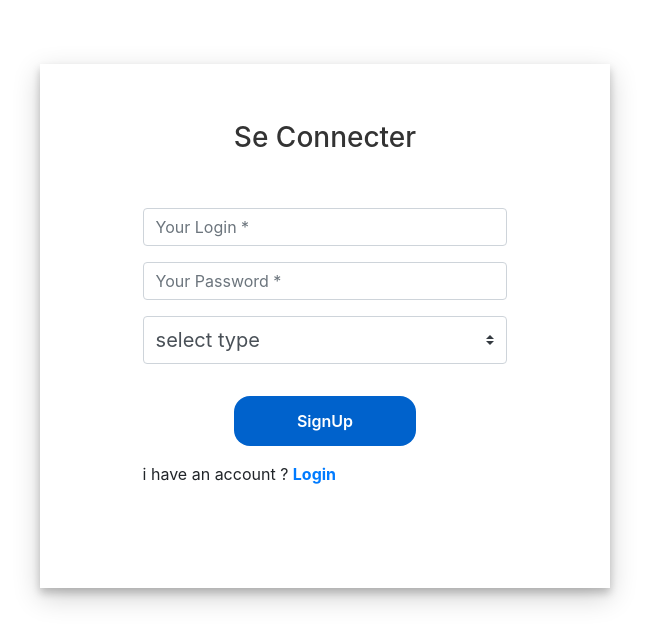
After one commit to Ossama-Dev07/product-management, a PHP site: page /Signup.php in a window 1280 px wide. The commit adds this page. Shown: the top 644 px of the page, without its empty margins (315-964 px from the left). Run offline with PHP 8.4, Linux system fonts and the light colour scheme.

Commit message:
added signup page

```diff
--- a/Login.php
+++ b/Login.php
@@ -74,6 +74,7 @@
                         <div class="form-group" style="color:red;">
                             <?php echo $erreur; ?>
                         </div>
+                        i don't have an account ? <span class="font-weight-bold"><a href="Signup.php">Signup</a> </span>
                     </form>
                 </div>
                 <div class="col-md-3">
--- /dev/null
+++ b/Signup.php
@@ -0,0 +1,110 @@
+<?php
+include_once("config.php");
+$erreur = '';
+
+if ($_SERVER['REQUEST_METHOD'] === 'POST') { // Check if the form was submitted
+    $myusername = trim($_POST['username']); // Sanitize input
+    $mypassword = trim($_POST['password']);
+    $type = trim($_POST['type']);
+
+    // Validate inputs
+    if (empty($myusername) || empty($mypassword) || $type === 'select type') {
+        $erreur = 'All fields are required.';
+    } else {
+        // Check if username already exists
+        $sql = "SELECT * FROM utilisateur WHERE login = '$myusername'";
+        $result = mysqli_query($db, $sql);
+
+        if (mysqli_num_rows($result) > 0) {
+            $erreur = 'Your login is already taken';
+        } else {
+            // Insert new user
+            $sql = "INSERT INTO utilisateur (login, pass, type) VALUES ('$myusername', '$mypassword', '$type')";
+            $ins = mysqli_query($db, $sql);
+
+            if ($ins) {
+                echo "<p style='color: green; text-align: center;'>User successfully registered!</p>";
+                header("Location:Login.php");
+            } else {
+                $erreur = "Error: " . mysqli_error($db);
+            }
+        }
+    }
+}
+?>
+
+<!DOCTYPE html>
+<html lang="en">
+<head>
+    <meta charset="UTF-8">
+    <meta name="viewport" content="width=device-width, initial-scale=1.0">
+    <link href="//maxcdn.bootstrapcdn.com/bootstrap/4.1.1/css/bootstrap.min.css" rel="stylesheet" id="bootstrap-css">
+    <title>Document</title>
+    <style>
+        .login-container {
+            margin-top: 5%;
+            margin-bottom: 5%;
+        }
+        .login-form {
+            padding: 5%;
+            box-shadow: 0 5px 8px 0 rgba(0, 0, 0, 0.2), 0 9px 26px 0 rgba(0, 0, 0, 0.19);
+        }
+        .login-form h3 {
+            text-align: center;
+            color: #333;
+        }
+        .login-container form {
+            padding: 10%;
+        }
+        .btnSubmit {
+            width: 50%;
+            border-radius: 1rem;
+            padding: 3.5%;
+            border: none;
+            cursor: pointer;
+            font-weight: 600;
+            color: #fff;
+            background-color: #0062cc;
+        }
+        .centerSubmit {
+            text-align: center;
+        }
+    </style>
+</head>
+<body>
+    <div class="container login-container">
+        <div class="row">
+            <div class="col-md-3"></div>
+            <div class="col-md-6 login-form">
+                <h3>Se Connecter</h3>
+                <form method="post">
+                    <div class="form-group">
+                        <input type="text" name="username" class="form-control" placeholder="Your Login *" />
+                    </div>
+                    <div class="form-group">
+                        <input type="password" name="password" class="form-control" placeholder="Your Password *" />
+                    </div>
+                    <div class="form-group">
+                        <select class="custom-select custom-select-lg mb-3" name="type">
+                            <option selected>select type</option>
+                            <option value="administrateur">Administrateur</option>
+                            <option value="user">User</option>
+                        </select>
+                    </div>
+                    <div class="form-group centerSubmit">
+                        <input type="submit" name="sub" class="btnSubmit" value="SignUp" />
+                    </div>
+                    <?php if (!empty($erreur)): ?>
+                        <div class="form-group" style="color: red; text-align: center;">
+                            <p><?php echo $erreur; ?></p>
+                        </div>
+                    <?php endif; ?>
+                        i have an account ? <span class="font-weight-bold"><a href="Login.php">Login</a> </span>
+
+                </form>
+            </div>
+            <div class="col-md-3"></div>
+        </div>
+    </div>
+</body>
+</html>
```
Also changed, not shown: productimg/LD0005788205_1_0005794960-removebg-preview.png (added), productimg/bf4cd4ae-6a8b-11ea-b52e-c618f30e0282-removebg-preview.png (added), 1 other file.
